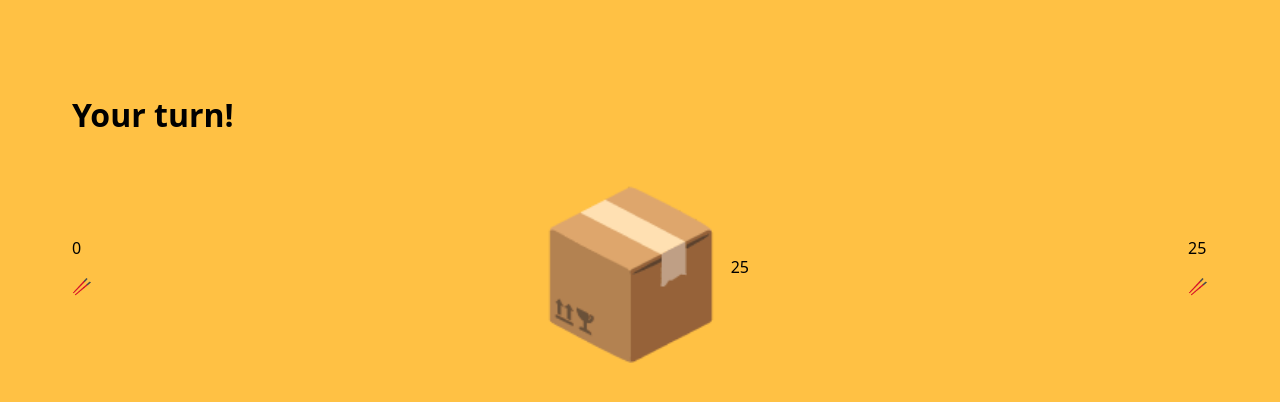
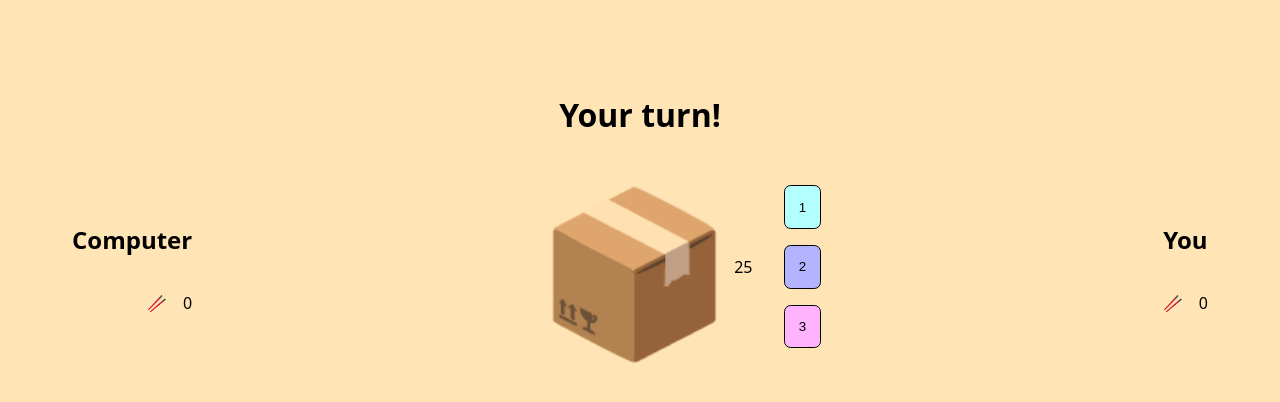
Before and after one commit to SvitlanaLormanUA/SImple-Matches-Game, a React (Vite) app: page / in a window 1280 px wide. Shown: the top 402 px of the page. Built offline with nearby package versions, Linux system fonts and the light colour scheme.

Commit message:
finish basic task

```diff
--- a/src/App.tsx
+++ b/src/App.tsx
@@ -1,79 +1,10 @@
-// App.js
-import { useState, useEffect } from 'react';
-import './styles/App.css';
+import Game from './components/Game';
+function App() {
+return (
+  <>
+  <Game/>
+  </>
+);
 
-import Computer from './components/Computer';
-import User from './components/User';
-import MatchesBag from './components/MatchesBag';
-
-function App() {
-  const [matchesLeft, setMatchesLeft] = useState(25);
-  const [userTurn, setUserTurn] = useState(true);
-  const [winner, setWinner] = useState('');
-
-  let computerMatches = 0;
-  let userMatches = 0;
-
-  const handleBagClick = (takenMatches: number) => {
-    decrement(takenMatches);
-  };
-
-  const decrement = (takenMatches: number) => {
-    if (matchesLeft >= 0) {
-      setMatchesLeft(prevMatchesLeft => prevMatchesLeft - takenMatches);
-      setUserTurn(!userTurn);
-    }
-    determineWinner();
-  };
-
-  const determineWinner = () => {
-    if (matchesLeft === 1) {
-      setWinner(userTurn ? 'Computer' : 'User');
-    } else if (matchesLeft === 0) {
-      setWinner(userTurn ? 'User' : 'Computer');
-    }
-  };
-
-  useEffect(() => {
-    if (winner) {
-      alert(`${winner} wins the game!`);
-      resetGame(); // Reset the game when someone wins
-    }
-  }, [winner]);
-
-  const resetGame = () => {
-    setMatchesLeft(25);
-    setUserTurn(true);
-    setWinner('');
-  };
-
-  return (
-    <>
-      <div className="turn">
-        <h1>{userTurn ? 'Your turn!' : 'The computer`s turn!'}</h1>
-      </div>
-      <div className="players">
-        <Computer
-        matchesLeft={matchesLeft}
-        turn={userTurn}
-        handleBagClick={handleBagClick}
-        thisPlayerMatches={computerMatches}
-        />
-        <MatchesBag
-          matchesLeft={matchesLeft}
-          userTurn={userTurn}
-          onBagClick={handleBagClick}
-
-        />
-        <User
-        matchesLeft={matchesLeft}
-         turn={userTurn}
-         handleBagClick={handleBagClick}
-         thisPlayerMatches={userMatches}
-          />
-      </div>
-    </>
-  );
 }
-
 export default App;
--- /dev/null
+++ b/src/components/ButtonMenu.tsx
@@ -0,0 +1,33 @@
+import '../styles/App.css';
+import { useRef } from 'react';
+import { ButtonMenuProps } from '../interfaces/GameInterfaces';
+
+
+export default function ButtonMenu({
+    turn,
+    onTakeMatches,
+    userMatches,
+    setUserMatches
+}: ButtonMenuProps) {
+    const thisPlayerMatchesRef = useRef(userMatches);
+
+    return (
+        <div className={`button-menu ${turn ? 'visible' : 'hidden'}`}>
+            <button className="takeMatches-option" onClick={() => {
+                onTakeMatches(1);
+                thisPlayerMatchesRef.current += 1;
+                setUserMatches(thisPlayerMatchesRef.current);
+            }}>1</button>
+            <button className="takeMatches-option" onClick={() => {
+                onTakeMatches(2);
+                thisPlayerMatchesRef.current += 2;
+                setUserMatches(thisPlayerMatchesRef.current);
+            }}>2</button>
+            <button className="takeMatches-option" onClick={() => {
+                onTakeMatches(3);
+                thisPlayerMatchesRef.current += 3;
+                setUserMatches(thisPlayerMatchesRef.current);
+            }}>3</button>
+        </div>
+    );
+}
--- a/src/components/Computer.tsx
+++ b/src/components/Computer.tsx
@@ -1,13 +1,15 @@
 import { useEffect, useState, useRef } from 'react';
 
-import { PlayerProps } from '../interfaces/PlayerProps';
+import { ComputerProps } from '../interfaces/GameInterfaces';
+import { set } from 'mongoose';
 
 
 export default function Computer({
    matchesLeft,
     turn,
     handleBagClick,
-    thisPlayerMatches }: PlayerProps) {
+    thisPlayerMatches,
+    setPlayerMatches }: ComputerProps) {
 
   const thisPlayerMatchesRef = useRef(thisPlayerMatches);
 
@@ -17,6 +19,7 @@ export default function Computer({
         let computerTurn = 0;
         if (matchesLeft % 4 === 0) {
           computerTurn = 3;
+
         } else if (matchesLeft % 4 === 3) {
           computerTurn = 3;
         } else if (matchesLeft % 4 === 2) {
@@ -25,9 +28,10 @@ export default function Computer({
           computerTurn = 1;
         }
         thisPlayerMatchesRef.current += computerTurn;
+        setPlayerMatches(thisPlayerMatchesRef.current);
         handleBagClick(computerTurn);
 
-      }, 3000);
+      }, 1000);
 
 
       return () => clearTimeout(timer);
@@ -36,9 +40,12 @@ export default function Computer({
 
       return (
         <>
+        <div className='Computer-data'>
+           <h2>Computer</h2>
           <div className='matches-amount'>
-            <p>{thisPlayerMatchesRef.current}</p>
+            <p>{thisPlayerMatches}</p>
             <p>🥢</p>
+          </div>
           </div>
         </>
       );
--- /dev/null
+++ b/src/components/Game.tsx
@@ -0,0 +1,88 @@
+
+import { useState, useEffect } from 'react';
+import '../styles/App.css';
+
+import Computer from './Computer';
+import User from './User';
+import MatchesBag from './MatchesBag';
+import ButtonMenu from './ButtonMenu';
+
+
+export  default function Game() {
+  const [matchesLeft, setMatchesLeft] = useState(25);
+  const [userTurn, setUserTurn] = useState(true);
+
+  const [userMatches, setUserMatches] = useState(0);
+  const [computerMatches, setComputerMatches] = useState(0);
+  const [winner, setWinner] = useState('');
+
+
+
+
+  const handleBagClick = (takenMatches: number) => {
+decrement(takenMatches);
+  };
+
+  const decrement = (takenMatches: number) => {
+    if (matchesLeft >= 0) {
+      setMatchesLeft(prevMatchesLeft => prevMatchesLeft - takenMatches);
+      setUserTurn(!userTurn);
+    }
+    determineWinner();
+  };
+
+  const determineWinner = () => {
+    if (matchesLeft === 0) {
+      setWinner(userTurn ? 'Computer' : 'User');
+    }
+  };
+
+  useEffect(() => {
+    if (winner) {
+      alert(`${winner} wins the game!`);
+      resetGame();
+    }
+  }, [winner]);
+
+  const resetGame = () => {
+    setMatchesLeft(25);
+    setUserTurn(true);
+    setWinner('');
+    setComputerMatches(0);
+    setUserMatches(0);
+
+  };
+
+  return (
+    <>
+      <div className="turn">
+        <h1>{userTurn ? 'Your turn!' : 'The computer`s turn!'}</h1>
+      </div>
+      <div className="players">
+        <Computer
+        matchesLeft={matchesLeft}
+        turn={userTurn}
+        handleBagClick={handleBagClick}
+        thisPlayerMatches={computerMatches}
+        setPlayerMatches = {setComputerMatches}
+        />
+
+        <div className="users-funct-for-taking-matches">
+            <MatchesBag
+              matchesLeft={matchesLeft}
+              userTurn={userTurn}
+              onBagClick={handleBagClick}
+            />
+              <ButtonMenu
+          turn={userTurn}
+          onTakeMatches= {decrement}
+          userMatches={userMatches}
+          setUserMatches={setUserMatches}
+        />
+    </div>
+        <User  thisPlayerMatches={userMatches} />
+      </div>
+
+    </>
+  );
+}
--- a/src/components/MatchButton.jsx
+++ /dev/null
@@ -1,3 +0,0 @@
-export default function MatchesButton() {
-
-}
--- a/src/components/MatchesBag.tsx
+++ b/src/components/MatchesBag.tsx
@@ -1,22 +1,19 @@
 import '../styles/App.css';
+import { MatchesBagProps } from '../interfaces/GameInterfaces';
 
-type MatchesBagProps = {
-    matchesLeft: number;
-    userTurn: boolean;
-    onBagClick: (takenMatches: number) => void;
-};
 
 export default function MatchesBag({ matchesLeft, userTurn, onBagClick }: MatchesBagProps) {
 
     return (
-        <div className="matches-bag">
-            <p
-                className={`bag ${userTurn ? 'cursor-pointer' : ''}`}
-                onClick={userTurn ? () => onBagClick(1) : undefined}
-            >
+        <>
+
+        <div className={`matches-bag ${userTurn ? `tooltip` : ``}`}>
+            <span className={`tooltiptext ${userTurn ? `visible` : `not-visible`}`}>Click on the buttons on the right to take matches</span>
+            <p className={`bag ${userTurn ? 'cursor-pointer' : ''}`} >
                 📦
             </p>
             <p>{matchesLeft}</p>
         </div>
+        </>
     );
 }
--- a/src/components/User.tsx
+++ b/src/components/User.tsx
@@ -1,18 +1,17 @@
 import { useState } from 'react';
-import { PlayerProps } from '../interfaces/PlayerProps';
+import { UserProps } from '../interfaces/GameInterfaces';
 import MatchesBag from './MatchesBag';
 
-export default function User({ matchesLeft,  turn, onBagClick, handleBagClick, thisPlayerMatches }: PlayerProps) {
-
-    const [userMatches, setUserMatches] = useState(thisPlayerMatches);
-
-
+export default function User({ thisPlayerMatches }: UserProps) {
 
     return (
         <>
+        <div className='User-data'>
+           <h2>You</h2>
              <div className='matches-amount'>
-                <p>{matchesLeft}</p>
+                <p>{thisPlayerMatches}</p>
                 <p>🥢</p>
+            </div>
             </div>
         </>
     );
--- /dev/null
+++ b/src/interfaces/GameInterfaces.ts
@@ -0,0 +1,22 @@
+
+export interface ComputerProps {
+    matchesLeft: number;
+    turn: boolean;
+    handleBagClick: (takenMatches: number) => void;
+    thisPlayerMatches: number;
+    setPlayerMatches: (matches: number) => void;
+}
+export interface UserProps {
+    thisPlayerMatches: number;
+}
+export interface ButtonMenuProps {
+    turn: boolean;
+    onTakeMatches: (takenMatches: number) => void;
+    userMatches: number;
+    setUserMatches: (matches: number) => void;
+}
+export interface MatchesBagProps {
+    matchesLeft: number;
+    userTurn: boolean;
+    onBagClick: (takenMatches: number) => void;
+};
--- a/src/styles/App.css
+++ b/src/styles/App.css
@@ -19,3 +19,95 @@
   flex-wrap: wrap;
 
 }
+.button-menu {
+  display: none;
+}
+
+.button-menu.visible {
+  display: flex;
+  flex-direction: column;
+  justify-content: center;
+  align-items: center;
+  flex-wrap: wrap;
+  gap: 1em;
+}
+
+.button-menu.hidden {
+  display: none;
+}
+.turn {
+  text-align: center;
+}
+.users-funct-for-taking-matches {
+  display: flex;
+  gap: 2em;
+}
+.takeMatches-option {
+  padding: 1em;
+  border-radius: 0.5em;
+  border: 0.5px solid;
+  outline: none;
+}
+.takeMatches-option:nth-child(1){
+  background-color: #b3ffff;
+}
+.takeMatches-option:nth-child(2){
+  background-color: 	#b3b3ff;
+}
+.takeMatches-option:nth-child(3){
+  background-color: #ffb3ff;
+}
+
+.takeMatches-option:hover {
+ cursor: pointer;
+ color: white;
+}
+.takeMatches-option:nth-child(1):hover {
+  background-color: #4fa4b3;
+  border-color: #285656;
+}
+.takeMatches-option:nth-child(2):hover {
+  background-color: #8080ff;
+  border-color: #3e3e88;
+}
+.takeMatches-option:nth-child(3):hover {
+  background-color: #ff80ff;
+  border-color: #883e88;
+}
+.matches-amount {
+  display: flex;
+  flex-direction: row-reverse;
+  gap: 1em;
+}
+.Computer-data,
+.User-data {
+  display: flex;
+  flex-direction: column;
+  text-align: center;
+}
+.tooltip {
+  position: relative;
+
+}
+
+
+.tooltip .tooltiptext {
+  visibility: hidden;
+  width: 120px;
+  background-color: black;
+  color: #fff;
+  text-align: center;
+  padding: 5px 0;
+  border-radius: 6px;
+
+
+  position: absolute;
+  z-index: 1;
+}
+
+.tooltip:hover .tooltiptext {
+  visibility: visible;
+}
+.not-visible {
+  display: none;
+}
--- a/src/styles/index.css
+++ b/src/styles/index.css
@@ -8,6 +8,6 @@ html {
 }
 
 body {
-  background-color: #ffc144;
+  background-color: #FFE4B5;
   padding: 4em;
 }
```
Also changed, not shown: src/interfaces/PlayerProps.ts (deleted, +0 -7 lines).
